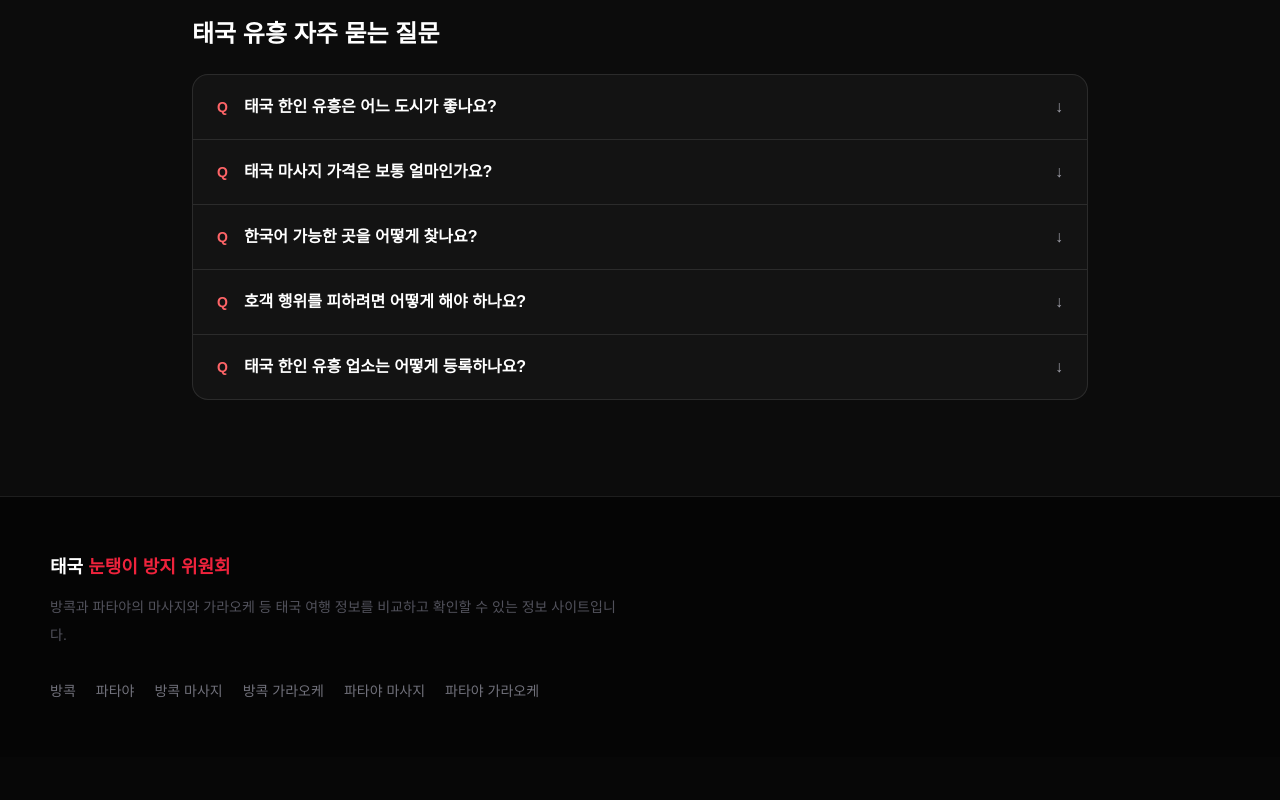
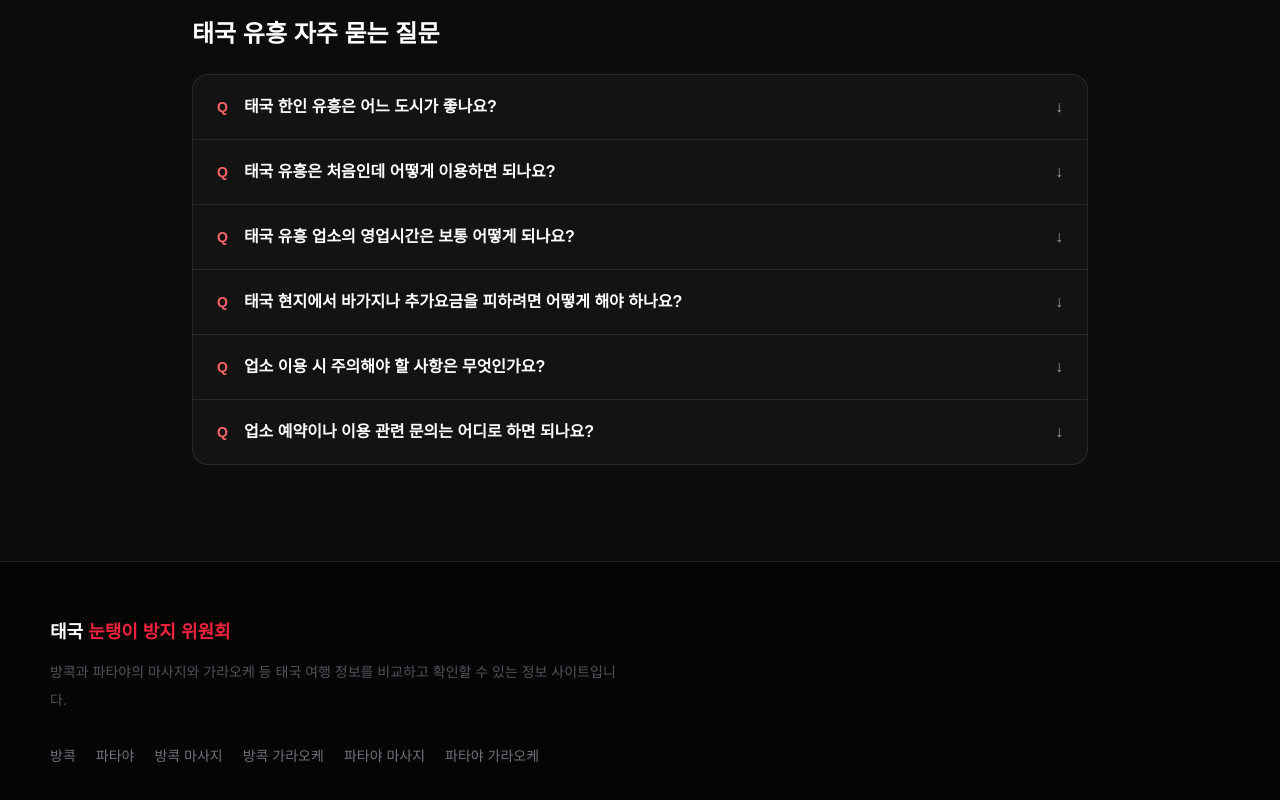
Before and after one commit to vietnam-nightlife/thailand-nightlife, a Next.js app: page / in a window 1280 px wide. Shown: the part 3529-4329 px from the top of the page. Before the commit the page ends 4286 px from the top, so only its background shows below. Built offline with nearby package versions, Linux system fonts and the light colour scheme.

Commit message:
Revise FAQ content for Thai entertainment services
Updated FAQs regarding Thai entertainment services, including questions on pricing, language support, and booking inquiries.

```diff
--- a/app/page.tsx
+++ b/app/page.tsx
@@ -302,6 +302,7 @@ export default function Home() {
       <div className="border-t border-white/10 px-6 py-5 text-sm leading-7 text-zinc-400">
         방콕과 파타야가 대표적인 지역입니다. 방콕은 수쿰빗을 중심으로 다양한 업소를
         찾아볼 수 있으며, 파타야는 여행과 함께 유흥을 즐기려는 분들이 많이 찾는 지역입니다.
+        제 개인적인 생각으로는 파타야가 가성비도 좋고 유흥을 즐기기에는 더 최적화 되어있는것 같습니다.
       </div>
     </details>
 
@@ -309,7 +310,7 @@ export default function Home() {
     <details className="group border-b border-white/10">
       <summary className="flex cursor-pointer list-none items-center px-6 py-5 text-base font-bold text-white">
         <span className="mr-4 text-sm text-red-400">Q</span>
-        <span className="flex-1">태국 마사지 가격은 보통 얼마인가요?</span>
+        <span className="flex-1">태국 유흥은 처음인데 어떻게 이용하면 되나요?</span>
         <span className="ml-4 text-zinc-400 transition-transform duration-300 group-open:rotate-180">
           ↓
         </span>
@@ -318,6 +319,7 @@ export default function Home() {
       <div className="border-t border-white/10 px-6 py-5 text-sm leading-7 text-zinc-400">
         마사지 종류와 지역, 업소에 따라 가격이 다릅니다. 방문 전 가격과 이용시간,
         추가 비용 여부를 확인하는 것이 좋습니다.
+        가라오케 및 마사지가 완전 처음이시라면 눈탱이 방지 위원회의 서실장이 실패 없는 곳으로 추천해드리겠습니다.
       </div>
     </details>
 
@@ -325,15 +327,18 @@ export default function Home() {
     <details className="group border-b border-white/10">
       <summary className="flex cursor-pointer list-none items-center px-6 py-5 text-base font-bold text-white">
         <span className="mr-4 text-sm text-red-400">Q</span>
-        <span className="flex-1">한국어 가능한 곳을 어떻게 찾나요?</span>
+        <span className="flex-1">태국 유흥 업소의 영업시간은 보통 어떻게 되나요?</span>
         <span className="ml-4 text-zinc-400 transition-transform duration-300 group-open:rotate-180">
           ↓
         </span>
       </summary>
 
       <div className="border-t border-white/10 px-6 py-5 text-sm leading-7 text-zinc-400">
-        업소 상세 페이지에서 직원 언어와 이용 가능한 서비스를 확인해 보세요.
-        방문 전에 전화나 상담 채널을 통해 한국어 응대가 가능한지도 확인하는 것을 추천합니다.
+        태국 가라오케 및 영업시간은 방콕, 파타야 업소의 종류와 지역에 따라 다릅니다.
+        요일, 현지 상황, 업소 사정에 따라 영업시간이 변경 될 수 있고
+        일반적으로 저녁 시간부터 영업을 시작해 늦은 새벽까지 영업하는 곳이 있고 오후 10시에 마감하는 곳도 있습니다
+        방문 전 해당 업소에 운영시간을 문의주시면 감사합니다.
+        무작정 찾아가서 헛걸음 하시는 일이 없도록 준비 해 드리겠습니다.
       </div>
     </details>
 
@@ -341,7 +346,7 @@ export default function Home() {
     <details className="group border-b border-white/10">
       <summary className="flex cursor-pointer list-none items-center px-6 py-5 text-base font-bold text-white">
         <span className="mr-4 text-sm text-red-400">Q</span>
-        <span className="flex-1">호객 행위를 피하려면 어떻게 해야 하나요?</span>
+        <span className="flex-1">태국 현지에서 바가지나 추가요금을 피하려면 어떻게 해야 하나요?</span>
         <span className="ml-4 text-zinc-400 transition-transform duration-300 group-open:rotate-180">
           ↓
         </span>
@@ -350,22 +355,41 @@ export default function Home() {
       <div className="border-t border-white/10 px-6 py-5 text-sm leading-7 text-zinc-400">
         방문 전에 업소의 위치와 가격 정보를 미리 확인하고, 현장에서 제시되는
         가격과 조건도 이용 전에 다시 확인하는 것이 좋습니다.
+        저희 눈탱이 방지 위원회에서는 절대로 고객에게 바가지를 씌우는 일이 없으므로 걱정안하셔도 됩니다.
+        또한 가격 정찰제와 투명한 가격으로 태국에 여행온 여러분에게 많은 신뢰를 얻고 있습니다.
       </div>
     </details>
 
-
-    <details className="group">
+        <details className="group border-b border-white/10">
       <summary className="flex cursor-pointer list-none items-center px-6 py-5 text-base font-bold text-white">
         <span className="mr-4 text-sm text-red-400">Q</span>
-        <span className="flex-1">태국 한인 유흥 업소는 어떻게 등록하나요?</span>
+        <span className="flex-1">업소 이용 시 주의해야 할 사항은 무엇인가요?</span>
         <span className="ml-4 text-zinc-400 transition-transform duration-300 group-open:rotate-180">
           ↓
         </span>
       </summary>
 
       <div className="border-t border-white/10 px-6 py-5 text-sm leading-7 text-zinc-400">
-        업소 등록을 원하시는 경우 아래 상담 채널을 통해 업소명, 위치, 연락처,
-        영업시간 및 대표 이미지 등의 정보를 보내주세요. 확인 후 등록 절차를 안내해 드립니다.
+        업소를 이용하기 전 이용요금, 이용시간, 포함된 서비스 및 추가 비용 여부를 미리 눈탱이 방지위원회에서
+        확인하시는 것이 좋습니다. 업소마다 이용 조건이 다를 수 있으므로 예약이나 방문 전에 안내 받은 내용을 정확하게
+        확인하시기 바랍니다. 또한 눈탱이 방지 위원회에서 검증된 곳만을 추천 및 예약해 드리기 때문에
+        개인 소지품 관리 및 원하시는 서비스등을 유도리있게 이용하실 수 있는 장점이 있습니다.
+      </div>
+    </details>
+
+    <details className="group">
+      <summary className="flex cursor-pointer list-none items-center px-6 py-5 text-base font-bold text-white">
+        <span className="mr-4 text-sm text-red-400">Q</span>
+        <span className="flex-1">업소 예약이나 이용 관련 문의는 어디로 하면 되나요?</span>
+        <span className="ml-4 text-zinc-400 transition-transform duration-300 group-open:rotate-180">
+          ↓
+        </span>
+      </summary>
+
+      <div className="border-t border-white/10 px-6 py-5 text-sm leading-7 text-zinc-400">
+        업소 예약 및 이용에 관한 문의는 카카오톡 또는 텔레그램을 통해 문의를 하실 수 있습니다.
+        방문 예정일, 인원, 원하시는 업소 등을 같이 알려주시면 보다 빠르게 안내 받으실 수 있으며,
+        업소별 코스 및 이용시간, 요금 예약 가능 여부가 다를 수 있으므로 방문 전 미리 확인하시는 것을 권장합니다!
       </div>
     </details>
 
```
